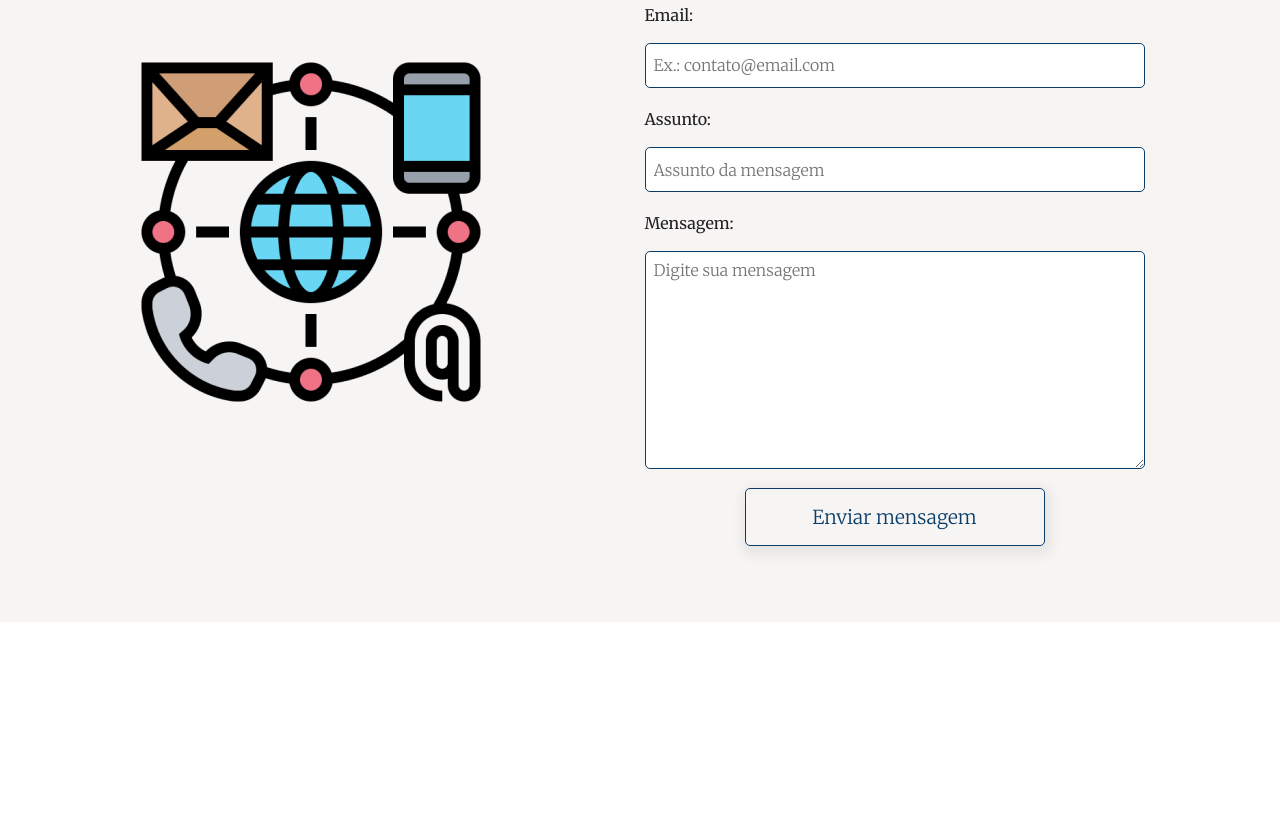
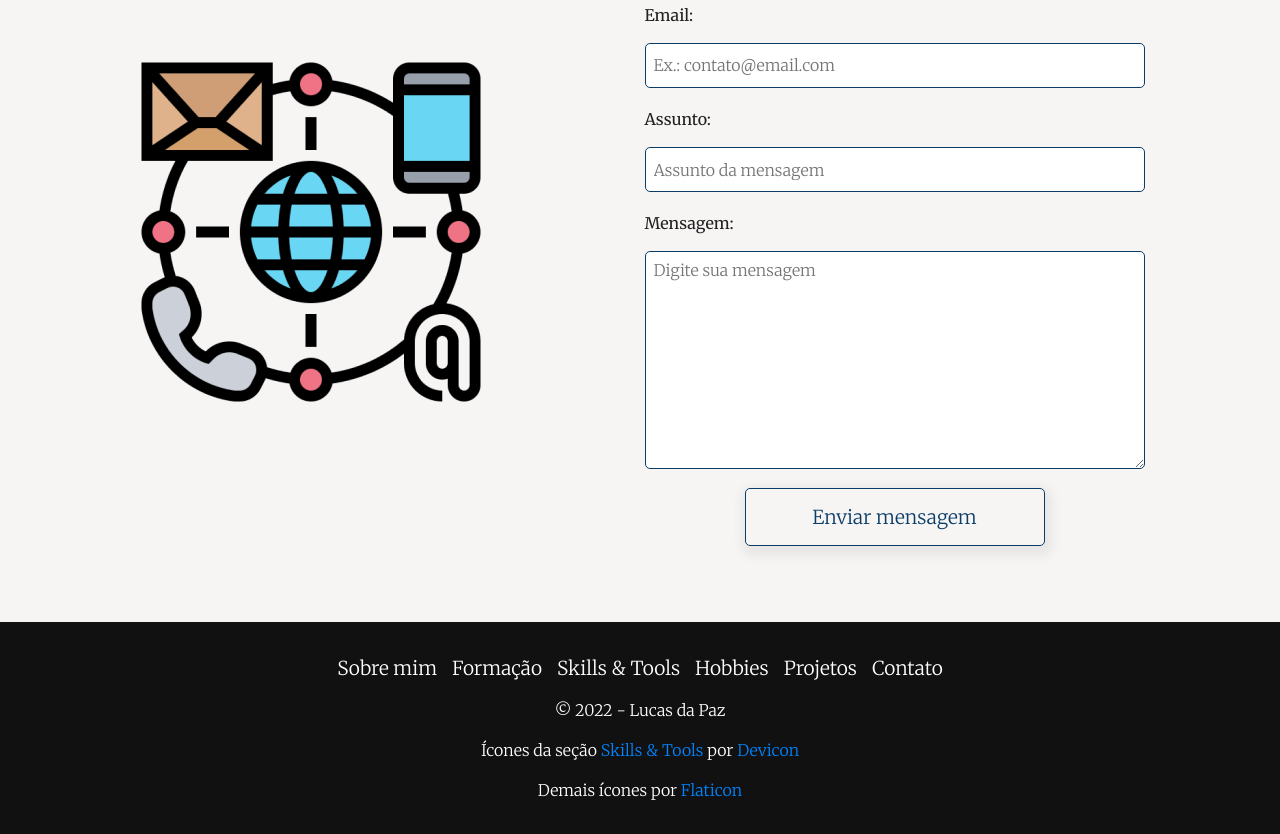
Before and after one commit to xLucaspx/portfolio, a plain HTML site: page index.html in a window 1280 px wide. Shown: the part 5404-6238 px from the top of the page. Before the commit the page ends 6026 px from the top, so only its background shows below. Drawn offline with Linux system fonts and the light colour scheme.

Commit message:
Adicionando rodapé

```diff
--- a/css/base.css
+++ b/css/base.css
@@ -17,7 +17,7 @@
     --cor-links: #0084ff;
     --cor-fonte: #555;
     --cor-fonte-escura: #222;
-
+    --cor-rodape: #111;
 }
 
 body {
@@ -61,13 +61,13 @@ body {
     text-decoration: none;
     font-size: 1.2rem;
     font-weight: 300;
-    transition: 0.5s ease-in;
     color: var(--branco);
+    transition: all 0.5s;
 }
 
 .nav__link:hover, .nav__link:focus {
-    border-bottom: 2px solid var(--cor-links);
-    opacity: 60%;
+    border-bottom: 1px solid var(--cor-links);
+    opacity: 85%;
 }
 
 .titulo-padrao {
@@ -109,6 +109,7 @@ body {
     border: 1px solid var(--azul-escuro);
     padding: 1rem 2rem;
     box-shadow: 2px 5px 12px 5px #00000010;
+    cursor: pointer;
     transition: 0.5s ease-in-out;
 }
 
--- a/css/contato.css
+++ b/css/contato.css
@@ -45,6 +45,5 @@
 }
 
 .contato__btn {
-    width: 100%;
     align-self: center;
 }
--- /dev/null
+++ b/css/rodape.css
@@ -0,0 +1,24 @@
+.rodape {
+    background-color: var(--cor-rodape);
+    color: var(--branco);
+    padding: 2rem 3.5rem;
+    display: flex;
+    flex-direction: column;
+    align-items: center;
+}
+
+.creditos {
+    font-weight: 300;
+    margin-top: 1rem;
+}
+
+.rodape__link {
+    color: var(--cor-links);
+    text-decoration: none;
+    transition: all 0.5s;
+}
+
+.rodape__link:hover, .rodape__link:focus {
+    border-bottom: 1px solid var(--cor-links);
+    opacity: 85%;
+}
--- a/index.html
+++ b/index.html
@@ -22,6 +22,7 @@
     <link rel="stylesheet" href="css/hobbies.css">
     <link rel="stylesheet" href="css/projetos.css">
     <link rel="stylesheet" href="css/contato.css">
+    <link rel="stylesheet" href="css/rodape.css">
 </head>
 <body>
     <a href="#conteudo-principal" class="pularNavegacao">Pular para o conteúdo principal</a> <!-- Link acessível com TAB -->
@@ -242,7 +243,7 @@
             </div>
         </section>
         <!-- Fim projetos -->
-        <section class="contato container">
+        <section class="contato container" id="secao-contato">
             <h2 class="contato__titulo titulo-padrao">Contato</h2>
             <p class="contato__descricao">Quer entrar em contato comigo? <br>
                 Preencha o formulário e envie sua mensagem:
@@ -253,15 +254,15 @@
                 <form action="" class="contato__form">
                     <div class="contato__campo">
                         <label for="contato__nome">Nome: </label>
-                        <input type="text" class="campo__texto" id="contato__nome" placeholder="Digite seu nome" required>
+                        <input type="text" class="campo__texto" id="contato__nome" name="nome" placeholder="Digite seu nome" required>
                     </div>
                     <div class="contato__campo">
                         <label for="contato__email">Email: </label>
-                        <input type="email" class="campo__texto" id="contato__email" placeholder="Ex.: contato@email.com" required>
+                        <input type="email" class="campo__texto" id="contato__email" name="email" placeholder="Ex.: contato@email.com" required>
                     </div>
                     <div class="contato__campo">
                         <label for="contato__assunto">Assunto: </label>
-                        <input type="text" class="campo__texto" id="contato__assunto" placeholder="Assunto da mensagem" required>
+                        <input type="text" class="campo__texto" id="contato__assunto" name="assunto" placeholder="Assunto da mensagem" required>
                     </div>
                     <div class="contato__campo">
                         <label for="contato__mensagem">Mensagem: </label>
@@ -275,5 +276,21 @@
         </section>
         <!-- Fim contato -->
     </main>
+    <footer class="rodape">
+        <nav class="nav">
+            <ul class="nav__lista">
+                <li class="nav__item"><a href="#secao-sobre" class="nav__link">Sobre mim</a></li>
+                <li class="nav__item"><a href="#secao-formacao" class="nav__link">Formação</a></li>
+                <li class="nav__item"><a href="#secao-diferenciais" class="nav__link">Skills & Tools</a></li>
+                <li class="nav__item"><a href="#secao-hobbies" class="nav__link">Hobbies</a></li>
+                <li class="nav__item"><a href="#secao-projetos" class="nav__link">Projetos</a></li>
+                <li class="nav__item"><a href="#secao-contato" class="nav__link">Contato</a></li>
+            </ul>
+        </nav>
+        <p class="creditos">&copy; 2022 - Lucas da Paz</p>
+        <p class="creditos">Ícones da seção <a href="#secao-diferenciais" class="rodape__link">Skills & Tools</a> por <a href="https://devicon.dev/" class="rodape__link" target="_blank">Devicon</a></p>
+        <p class="creditos">Demais ícones por <a href="https://www.flaticon.com/" class="rodape__link" target="_blank">Flaticon</a></p>
+    </footer>
+    <!-- Fim rodapé -->
 </body>
 </html>
```
